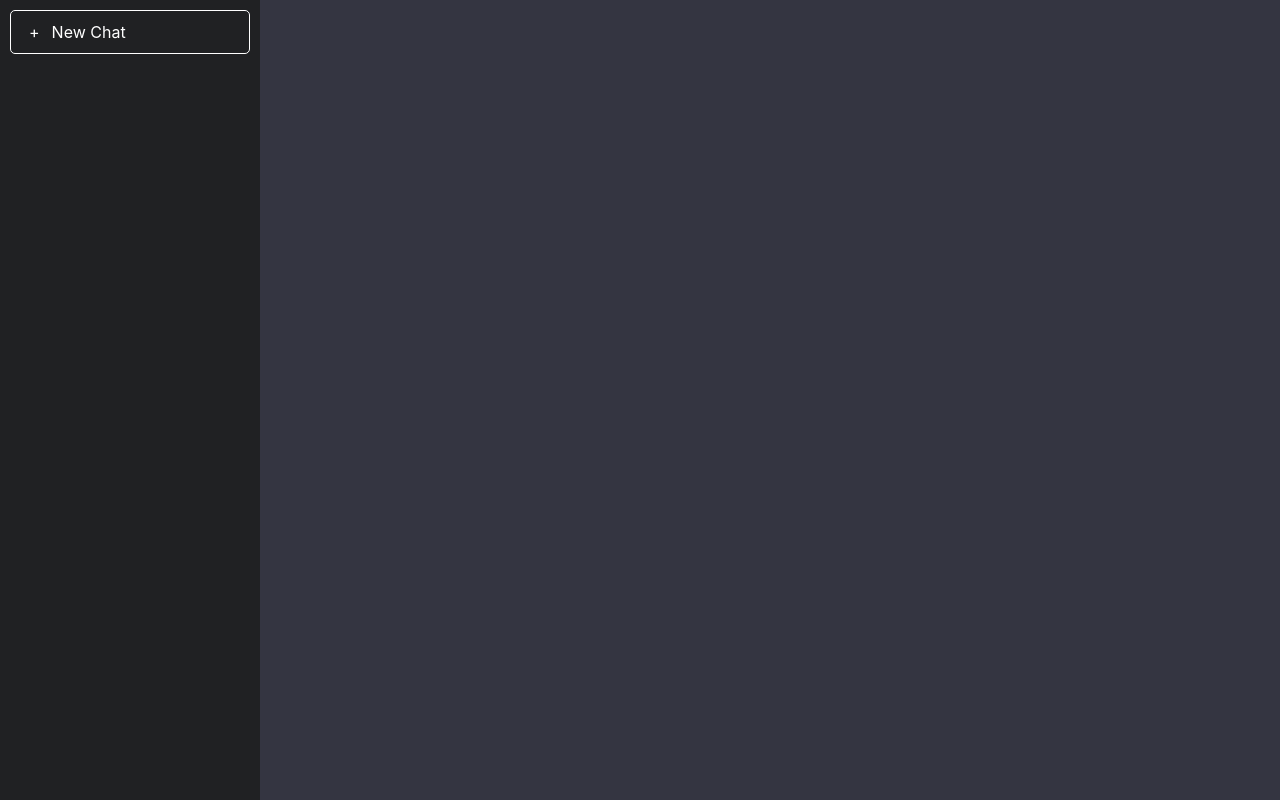
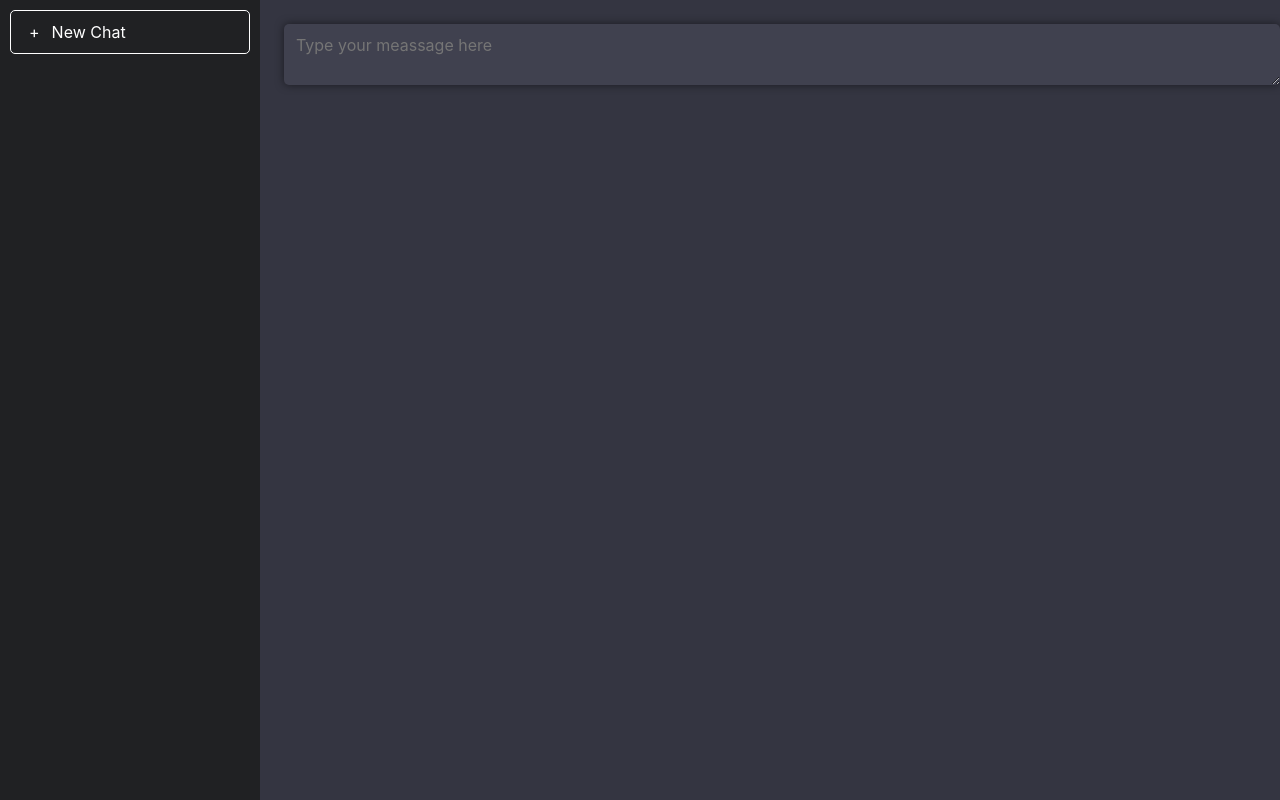
Before and after one commit to aranstone666/ChatGpt_2.0, a React (Create React App) app in the folder chatgpt_2.0/: page / in a window 1280 px wide. Built offline with nearby package versions, Linux system fonts and the light colour scheme.

Commit message:
added  text input prompt

```diff
--- a/chatgpt_2.0/src/App.css
+++ b/chatgpt_2.0/src/App.css
@@ -9,7 +9,7 @@
 }
 
 
-.sidemenu{
+.sidemenu {
   width: 260px;
   padding: 10px;
 
@@ -17,20 +17,26 @@
 
 }
 
-.side-menu-button{
+.side-menu-button {
   padding: 12px;
   border: 1px solid white;
   border-radius: 5px;
   text-align: left;
+  transition:ease 0.25s all ;
+
+}
+.side-menu-button:hover {
+ background-color: rgb(255,255,255,0.1
+ );
 
 }
 
-.side-menu-button span{
+.side-menu-button span {
   padding-left: 6px;
   padding-right: 12px;
 }
 
-.chatbox{
+.chatbox {
   flex: 1;
   background-color:#343541 ;
 }
@@ -44,6 +50,24 @@
   .App-logo {
     animation: App-logo-spin infinite 20s linear;
   }
+}
+.chat-input-holder {
+  padding: 12px;
+
+
+}
+.chat-input-textarea {
+  background-color: #40414f;
+  width: 100%;
+  padding: 12px;
+  border-radius: 5px;
+  color: white;
+  border: none;
+  border-color: none;
+  margin: 12px;
+  outline: none;
+  box-shadow: 0 0 8px 0 rgba(0,0,0,0.5);
+
 }
 
 .App-header {
--- a/chatgpt_2.0/src/App.js
+++ b/chatgpt_2.0/src/App.js
@@ -11,7 +11,14 @@ function App() {
           New Chat
         </div>
       </aside>
-      <section className='chatbox'></section>
+      <section className='chatbox'>
+        <div className='chat-input-holder'>
+          <textarea
+            className='chat-input-textarea'
+            placeholder='Type your meassage here'
+          ></textarea>
+        </div>
+      </section>
     </div>
   );
 }
```
